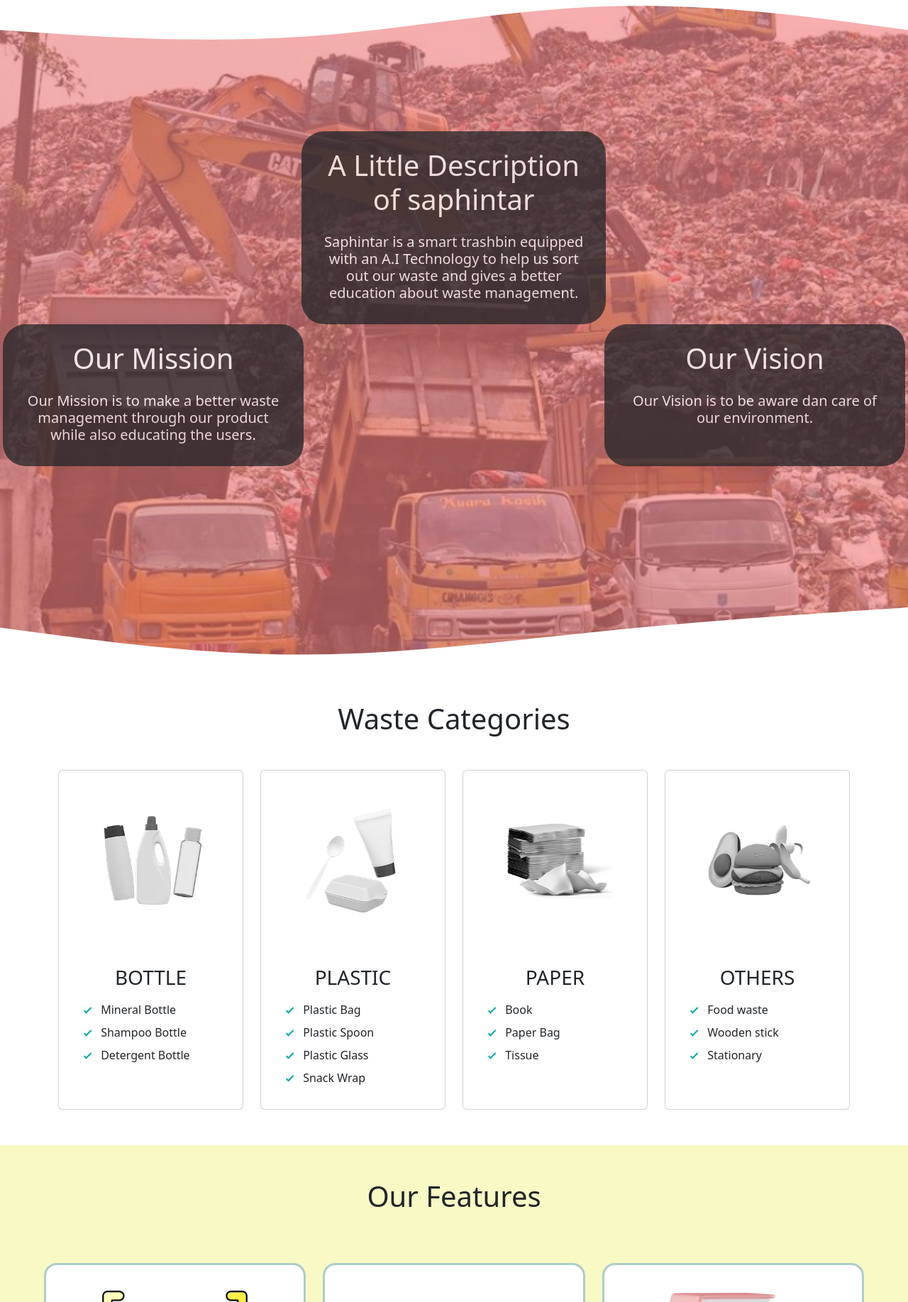
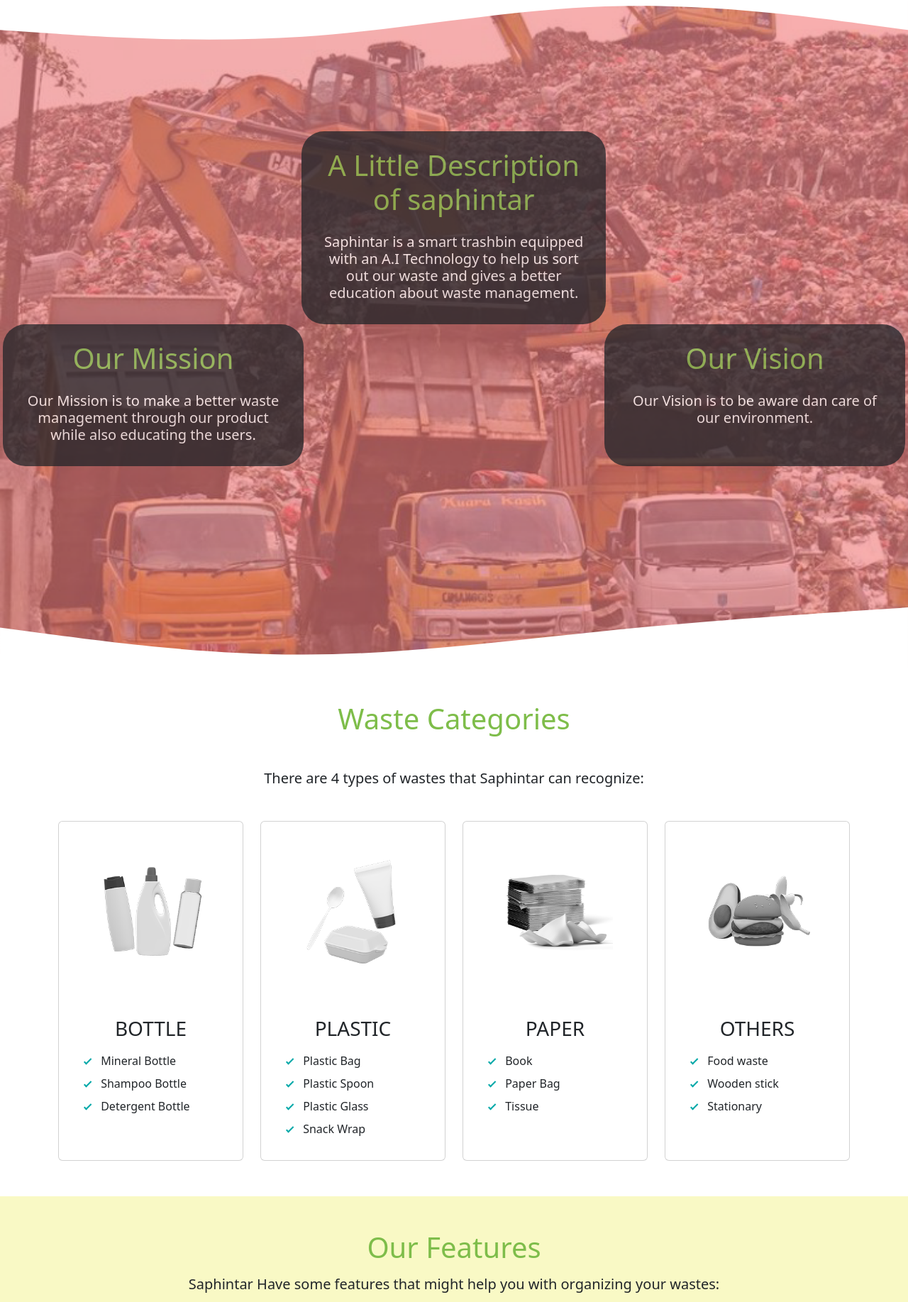
Before and after one commit to anthonyreynaldi/saphintar, a PHP site: page / in a window 1280 px wide. Shown: the part 705-2540 px from the top of the page at 71% size. Run offline with PHP 8.4, Linux system fonts and the light colour scheme; some libraries are stand-ins or nearby versions.

```diff
--- a/index.php
+++ b/index.php
@@ -20,7 +20,11 @@
     <link href="https://unpkg.com/aos@2.3.1/dist/aos.css" rel="stylesheet">
     <script src="https://unpkg.com/aos@2.3.1/dist/aos.js"></script>
 
-
+    <style>
+        .titles {
+            color: #7ebd4a;
+        }
+    </style>
     <!-- <link href="https://unpkg.com/boxicons@2.1.2/css/boxicons.min.css" rel="stylesheet" /> -->
 </head>
 
@@ -91,7 +95,7 @@
 
         <div class="row justify-content-center me-1">
             <div class="col-sm-4 ms-3 bg-dark text-white text-center rounded-5 opacity-75 p-4" data-aos="flip-down">
-                <h1 class="text-center mb-4" data-aos="zoom-in" data-aos-delay="500">A Little Description of saphintar</h1>
+                <h1 class="text-center mb-4 titles" data-aos="zoom-in" data-aos-delay="500">A Little Description of saphintar</h1>
                 <h5 data-aos="zoom-in" data-aos-delay="1000">
                     Saphintar is a smart trashbin equipped with an A.I Technology to help us sort out our waste and gives a better education about waste management.
                 </h5>
@@ -101,14 +105,14 @@
 
         <div class="row mx-1">
             <div class="col-sm-4  bg-dark text-white text-center rounded-5 opacity-75 p-4" data-aos="flip-down">
-                <h1 class="text-center mb-4" data-aos="zoom-in" data-aos-delay="500">Our Mission</h1>
+                <h1 class="text-center mb-4 titles" data-aos="zoom-in" data-aos-delay="500">Our Mission</h1>
                 <h5 data-aos="zoom-in" data-aos-delay="1000">
                     Our Mission is to make a better waste management through our product while also educating the users.
                 </h5>
 
             </div>
             <div class="col-sm-4 ms-auto bg-dark text-white text-center rounded-5 opacity-75 p-4" data-aos="flip-down">
-                <h1 class="text-center mb-4" data-aos="zoom-in" data-aos-delay="500">Our Vision</h1>
+                <h1 class="text-center mb-4 titles" data-aos="zoom-in" data-aos-delay="500">Our Vision</h1>
                 <h5 data-aos="zoom-in" data-aos-delay="1000">
                     Our Vision is to be aware dan care of our environment.
                 </h5>
@@ -119,8 +123,8 @@
         <svg xmlns="http://www.w3.org/2000/svg" viewBox="0 0 1440 320"><path fill="#fff" fill-opacity="1" d="M0,256L80,266.7C160,277,320,299,480,298.7C640,299,800,277,960,261.3C1120,245,1280,235,1360,229.3L1440,224L1440,320L1360,320C1280,320,1120,320,960,320C800,320,640,320,480,320C320,320,160,320,80,320L0,320Z"></path></svg>
     </div>
 
-    <h1 class="text-center my-5" data-aos="zoom-in" id = "waste">Waste Categories</h1>
-
+    <h1 class="text-center mt-5 titles" data-aos="zoom-in" id = "waste">Waste Categories</h1>
+    <h5 class="text-center my-5" data-aos="zoom-in">There are 4 types of wastes that Saphintar can recognize:</h5>
     <!-- type for desktop -->
     <div class="container d-lg-block d-none">
         <div class="row row-cols-1 row-cols-md-4 g-4">
@@ -237,7 +241,8 @@
 
     <div style="height: 50px"></div>
     <div class="specification bg-cust-yellow pt-5" id = "features">
-        <h1 class="text-center" data-aos="zoom-in">Our Features</h1>
+        <h1 class="text-center titles" data-aos="zoom-in">Our Features</h1>
+        <h5 class="text-center mt-3 data-aos="zoom-in">Saphintar Have some features that might help you with organizing your wastes:</h5>
         <div class="carousel__wrapper" data-aos="zoom-in">
             <div>
                 <div class="carousel__content">
@@ -312,7 +317,7 @@
         </div>
     </div>
     <div style="height:300px;" id = "prototype">
-        <h1 class="text-center my-5">Product Prototype</h1>
+        <h1 class="text-center my-5 titles">Product Prototype</h1>
         <div class="h-50 d-flex justify-content-center">
             <img src="img/proto.png" style="height : 350px;width:700px;" class="pb-5" alt="other">
         </div>
@@ -326,7 +331,8 @@
                     <img src="img/logo/logo-white.png" class="img-fluid" alt="saphintar">
                 </div>
                 <div class="col-sm-8 text-center m-auto">
-                    <h3 class="my-5">CONTACT US</h3>
+                    <h3 class="my-4 titles">CONTACT US</h3>
+                    <h5 class="mb-4">If you have any questions or interested in our product please feel free to contact us via this way</h5>
                     <a class="text-decoration-none mx-3 p-3 text-center text-white "  href="https://www.instagram.com/saphintar/" target="_blank">
                         <i class="bi bi-envelope-fill" style="font-size: 30px"></i>
                     </a>
```
